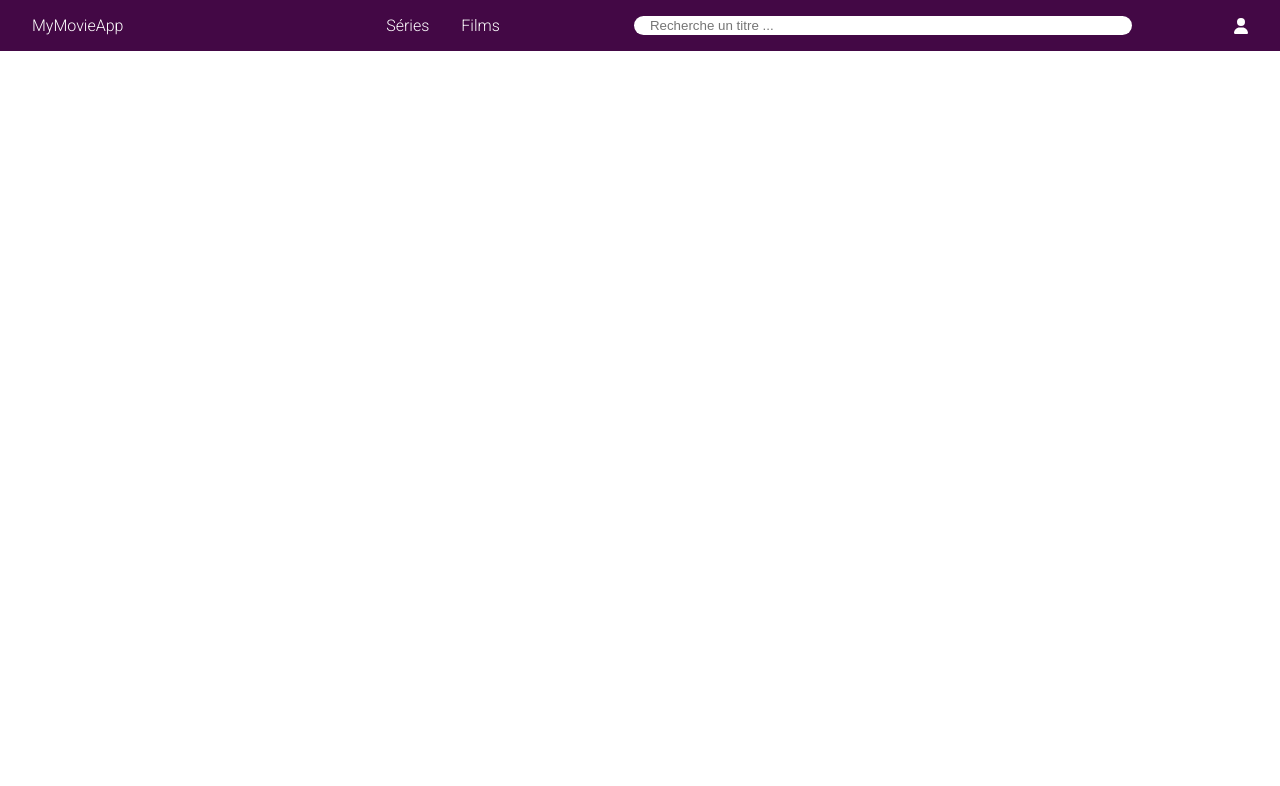
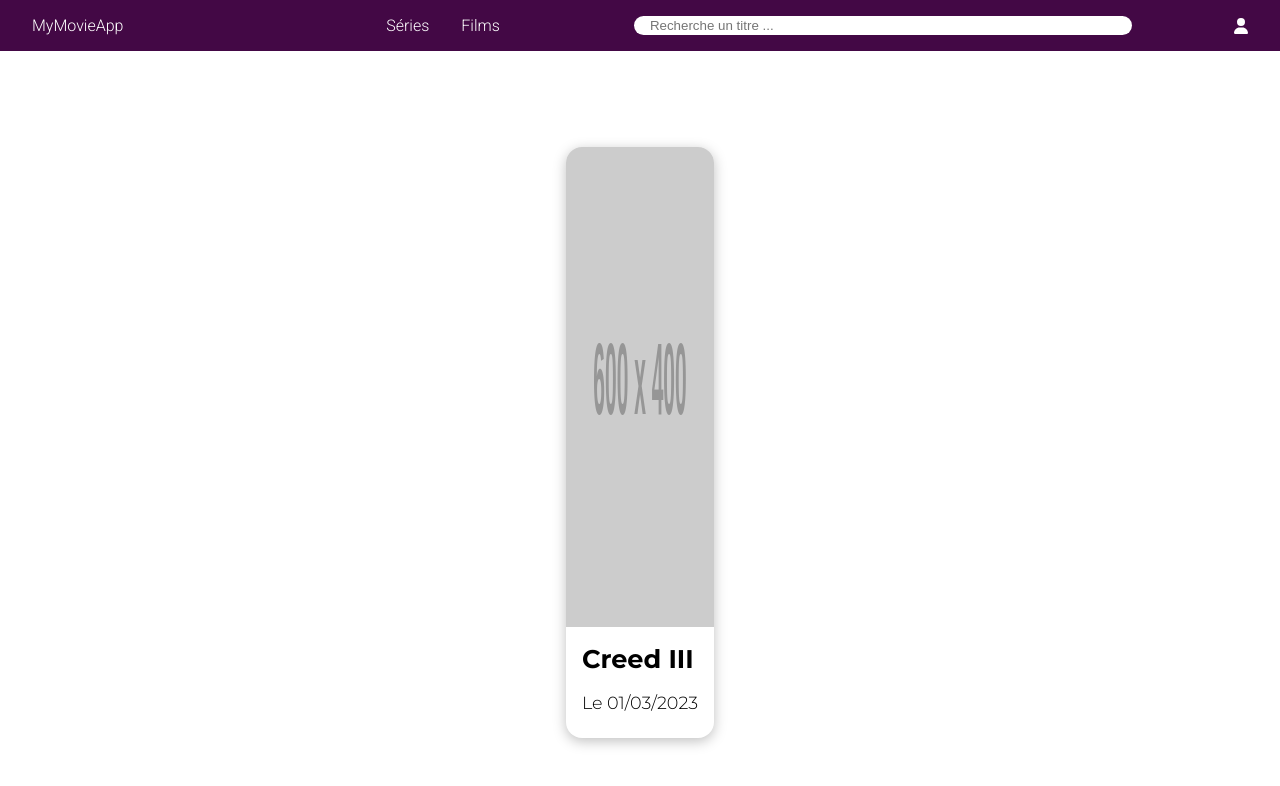
Before and after one commit to tp-pro/movie-app, a Next.js app: page / in a window 1280 px wide. Shown: the top 786 px of the page. Built offline with nearby package versions, Linux system fonts and the light colour scheme.

Commit message:
create MediaCard component and use placehold images + review next config for images remotesPatterns

```diff
--- a/next.config.mjs
+++ b/next.config.mjs
@@ -10,6 +10,15 @@ const __dirname = dirname(__filename);
 const nextConfig = {
     sassOptions: {
         includePaths: [path.join(__dirname, "src/styles")]
+    },
+    images: {
+        remotePatterns: [
+            {
+                protocol: "https",
+                hostname: "placehold.co",
+                pathname: "/**"
+            }
+        ]
     }
 };
 
--- a/src/app/page.js
+++ b/src/app/page.js
@@ -1,9 +1,10 @@
 import styles from "./page.module.css";
+import MediaCard from "@/components/MediaCard/MediaCard";
 
 export default function Home() {
   return (
     <div className={styles.main}>
-
+      <MediaCard />
     </div>
   );
 }
--- a/src/components/Header/Header.js
+++ b/src/components/Header/Header.js
@@ -1,4 +1,3 @@
-
 import styles from "./Header.module.scss"
 import { FontAwesomeIcon } from "@fortawesome/react-fontawesome"
 import { faUser } from "@fortawesome/free-solid-svg-icons"
--- /dev/null
+++ b/src/components/MediaCard/MediaCard.js
@@ -0,0 +1,22 @@
+import Image from "next/image"
+import styles from "./MediaCard.module.scss"
+
+const MediaCard = () => {
+    return (
+        <div className={styles.card}>
+            <div className={styles.image}>
+                <Image
+                    src="https://placehold.co/600x400.png"
+                    alt="mediatitle"
+                    fill
+                />
+            </div>
+            <div className={styles.content}>
+                <h2>Creed III</h2>
+                <p>Le 01/03/2023</p>
+            </div>
+        </div>
+    )
+}
+
+export default MediaCard
--- /dev/null
+++ b/src/components/MediaCard/MediaCard.module.scss
@@ -0,0 +1,30 @@
+.card {
+    font-family: var(--font-montserrat);
+    border-radius: 1rem;
+    box-shadow: 0 0.2rem 0.8rem rgba(0, 0, 0, 0.25);
+
+    .image {
+        position: relative;
+        width: 100%;
+        height: 30rem;
+
+        img {
+            border-radius: 1rem 1rem 0 0;
+        }
+    }
+
+    .content {
+        padding: 0.5rem 1rem;
+
+        h2 {
+            font-size: 1.6rem;
+            font-weight: 700;
+            margin: 0.5rem 0;
+        }
+
+        p {
+            font-size: 1.1rem;
+            font-weight: 300;
+        }
+    }
+}
```
